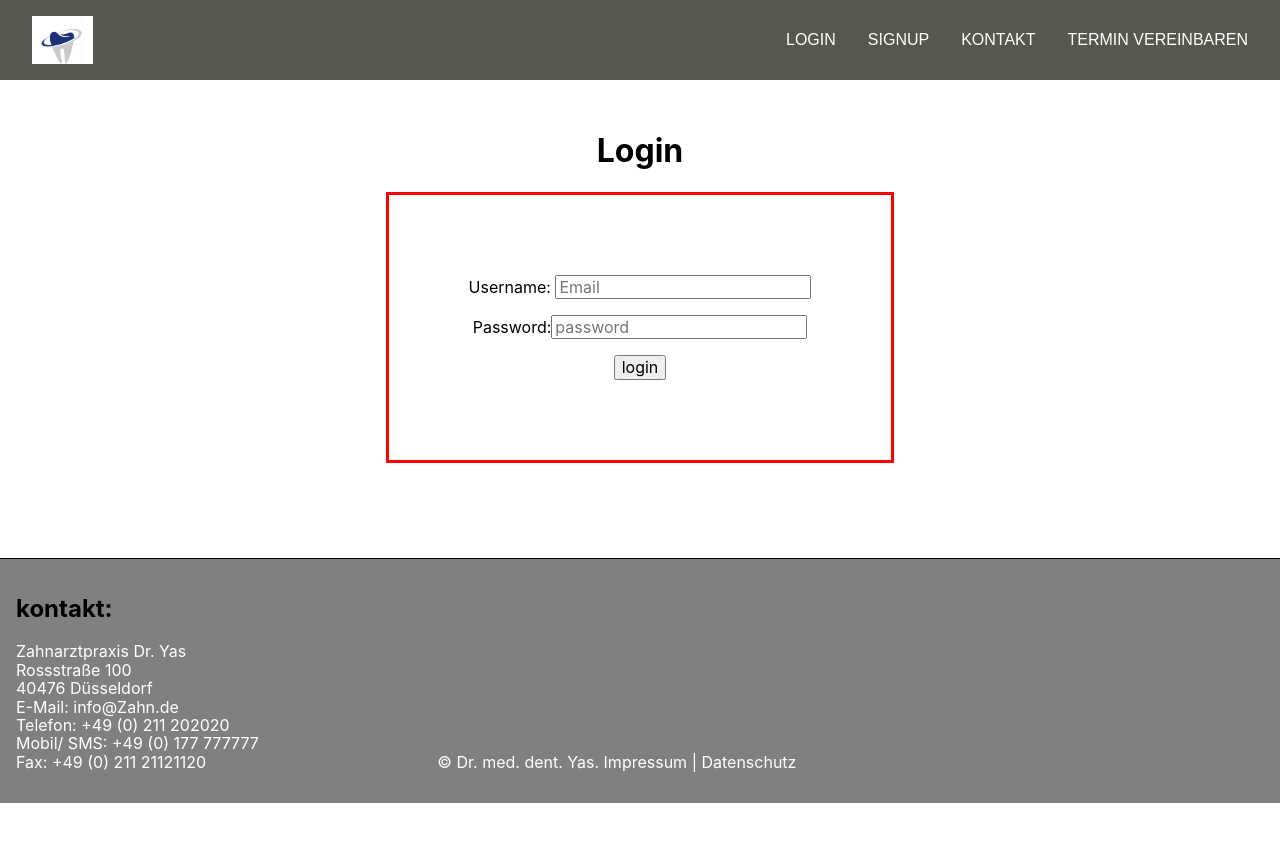
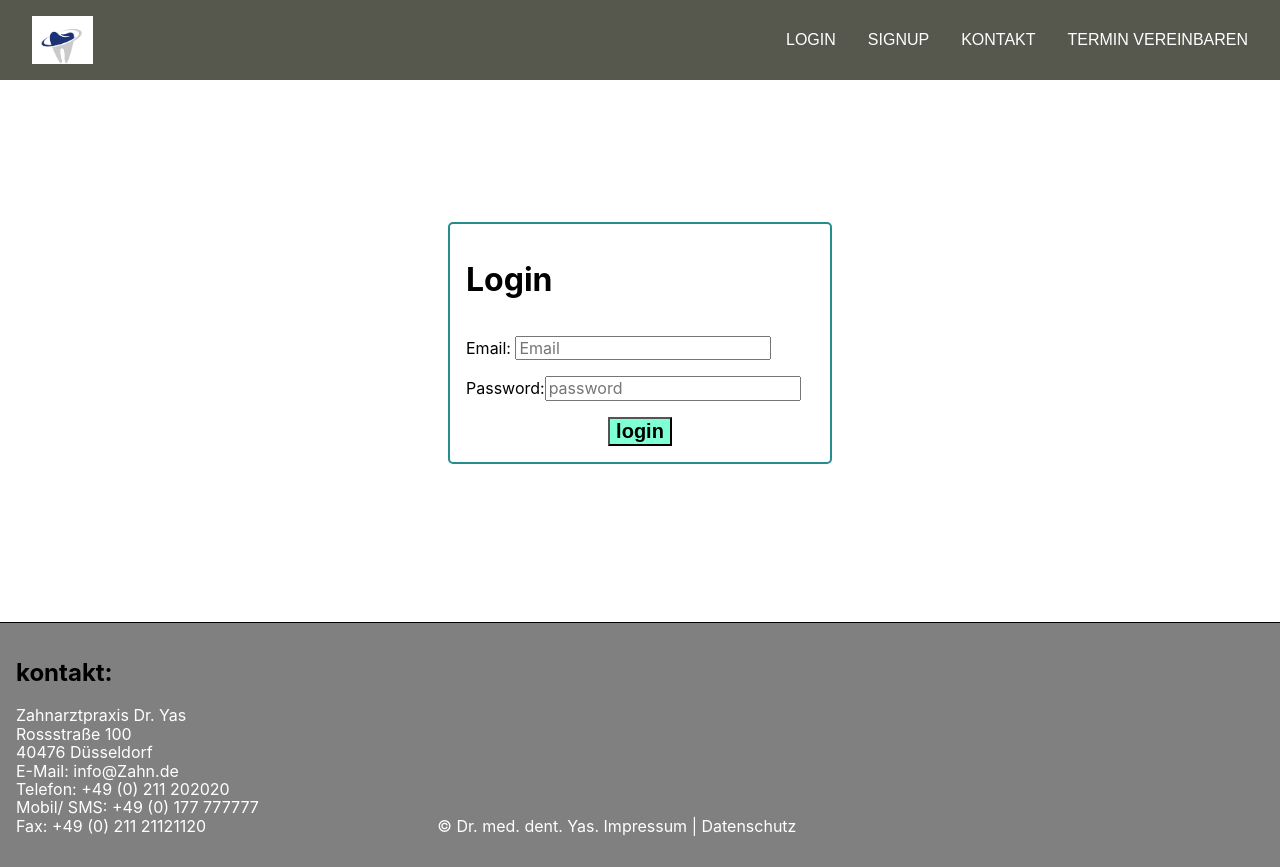
Before and after one commit to ElaheSmailpour/test-praxis-fronted, a React (Create React App) app: page /login in a window 1280 px wide. Before the commit the page ends 803 px from the top, so only its background shows below. Built offline with nearby package versions, Linux system fonts and the light colour scheme.

Commit message:
loginuser11

```diff
--- a/src/pages/Login/Login.js
+++ b/src/pages/Login/Login.js
@@ -1,11 +1,10 @@
-
-
+import TerminService from "../../service/TerminService"
+import { toast } from 'react-toastify';
+import 'react-toastify/dist/ReactToastify.css';
+import React, { useState } from 'react';
 import "./login.scss"
-import TerminService from "../../service/TerminService";
-import { useState } from "react";
-
 const Login = () => {
-
+    const [error, setError] = useState("")
     const [login, setLogin] = useState({
         email: "",
         password: ""
@@ -16,50 +15,38 @@ const Login = () => {
         setLogin(newLogin)
     }
 
-    const HandleSubmit = (event) => {
-        event.preventDefault()
-        if (!login.email || !login.password) {
-            alert("enter your email and Password")
-            return;
+    const HandleSubmit = () => {
 
-        }
+        TerminService.loginApi(login.email, login.password).then(res => {
+            console.log("res=", res)
+            toast.success("login");
+            localStorage.setItem("adminToken", res.data.token)
+            localStorage.setItem("Email", login.email)
+            window.location.assign("/termin");
 
-        const addsignup = {
+        }).catch(err => {
+            setError("find not User!")
 
-            password: login.password,
-            email: login.email
-
-        }
-
-        TerminService.loginApi(addsignup).then((res) => {
-            console.log("res=", res)
-            const token = res.data.token;
-            const name = res.data.name;
-            localStorage.setItem("token", token)
-            localStorage.setItem("name", name)
-            alert("signup submitted successfully")
-
-            window.location.assign("/termin")
-
-
-        }).catch((error) => {
-            alert("enter your email and Password")
-            console.log(error);
+            console.log("errorTerminService=", err)
         })
-
     }
 
 
 
     return (
         <div className="login">
-            <h1>Login</h1>
-            <div className="login-content">
-                <lable>Username: <input type="text" value={login.email} name="email" placeholder="Email" onChange={HandleLogin} /></lable>
+            <div className="login-Content">
+                <h1>Login</h1>
+                <lable>Email: <input type="text" value={login.email} name="email" placeholder="Email" onChange={HandleLogin} /></lable>
                 <lable>Password:<input type="password" value={login.password} name="password" placeholder="password" onChange={HandleLogin} /></lable>
                 <button onClick={HandleSubmit}>login</button>
+
             </div>
+            {error && <div className="showError">
+                <p>{error}</p>
+            </div>}
         </div>
+
     )
 }
 
--- a/src/pages/Login/login.scss
+++ b/src/pages/Login/login.scss
@@ -1,22 +1,36 @@
-.login {
+.login{
+
     display: flex;
+    flex-direction: column;
     justify-content: center;
+    align-items: center;
+    height: calc(100vh - 242px);
+       &-Content{
+    display: grid;
+    grid-template-columns: 1fr;
+    gap:1rem;
+    width: 30%;
+    border: 2px solid rgb(37, 141, 141);
 
-    flex-direction: column;
-    align-items: center;
+    padding: 1rem;
+    border-radius: 5px;
 
-    margin-top: 3rem;
-    &-content {
-        display: flex;
-        flex-direction: column;
-        border: 3px red solid;
-        justify-content: space-between;
-        gap: 1rem;
-        width:max-content;
-        padding: 5rem;
-        align-items: center;
-        button {
-            width: max-content;
-        }
     }
-}
+    button{
+        width: max-content;
+        background-color: aquamarine;
+        justify-self: center;
+        font-size: 20px;
+        font-weight: bold;
+        font-family:sans-serif ;
+    }
+    .showError{
+        background-color: cornsilk;
+        border:2px red solid;
+        font-size: 26px;
+        font-weight: bold;
+        font-family:sans-serif ;
+        width: max-content;
+    }
+
+    }
--- a/src/service/TerminService.js
+++ b/src/service/TerminService.js
@@ -1,18 +1,19 @@
 
-import getAxios from './baseApi'
+
+import axios from "axios";
 class TerminService {
 
     static imagesApi() {
-        return getAxios().get("/imagesHome")
+        return axios.get("/imagesHome")
       }
 
      static RegisterApi=(signup)=>{
-        return getAxios().post("/register/signup",signup)
+        return axios.post("/register/signup",signup)
    }
-   static loginApi=(body)=>{
-    return getAxios().post("/register/login",body)
-}
 
+   static loginApi(email, password) {
+    return axios.post("/register/login", { email, password })
+  }
 
 }
 
```
Also changed, not shown: package.json (+12 -8 lines), 1 other file (tests, documents, lock files or other folders).
